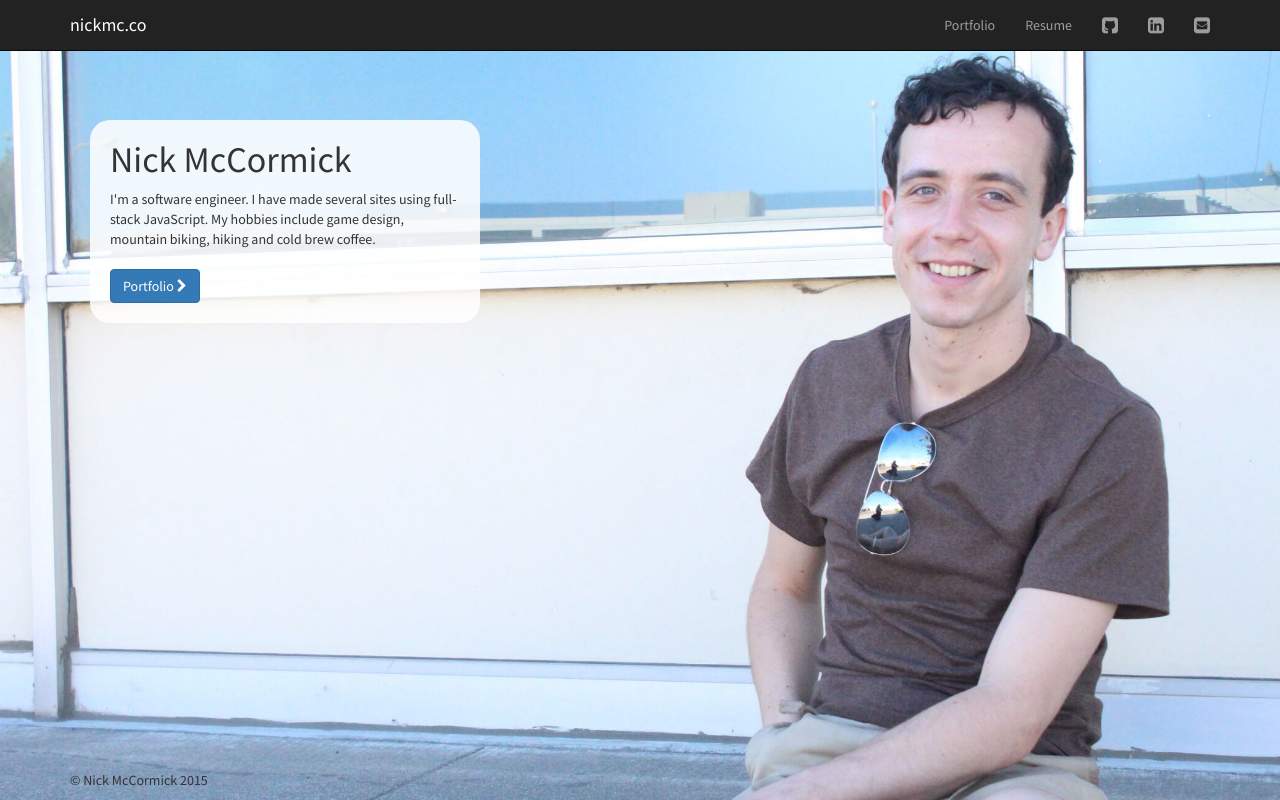
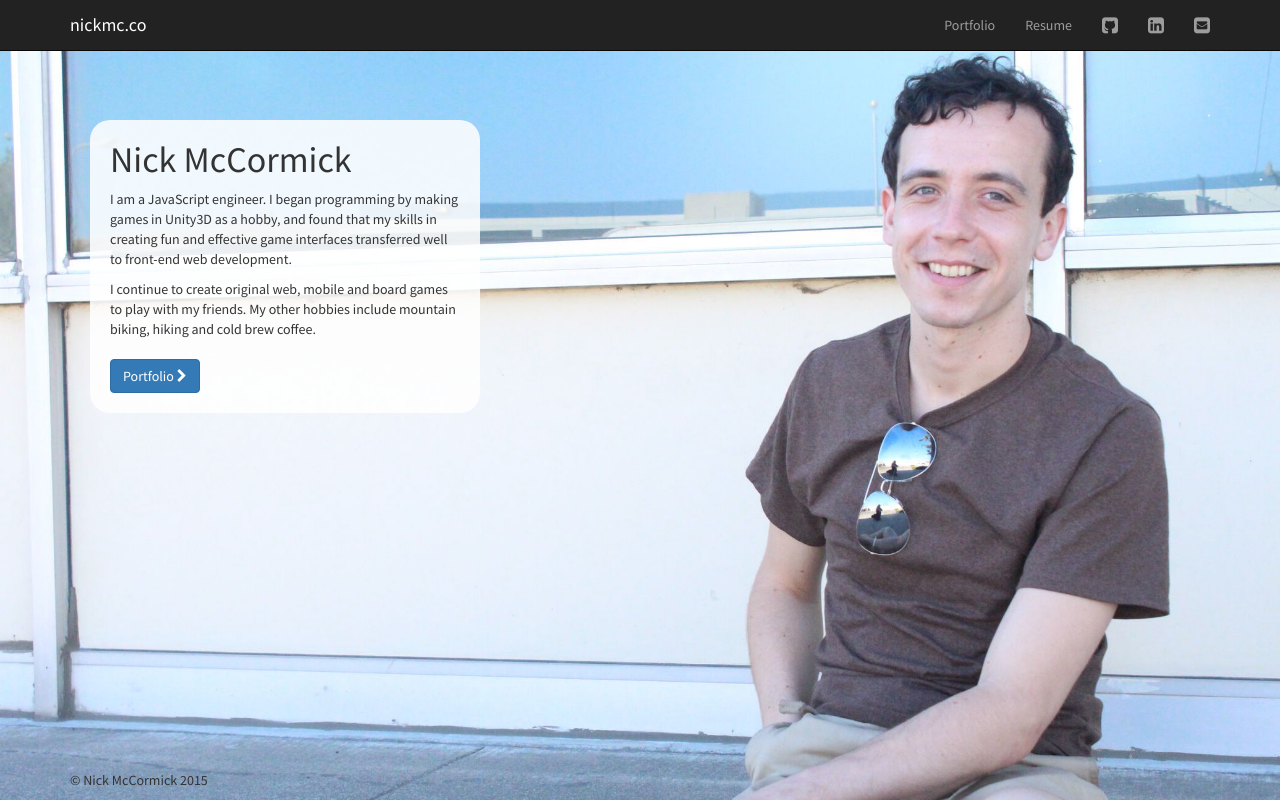
Before and after one commit to kenning/portfolio, a Node server app: page / in a window 1280 px wide. Run offline with Node 20, Linux system fonts and the light colour scheme.

Commit message:
changed self blurb

```diff
--- a/views/index.jade
+++ b/views/index.jade
@@ -7,7 +7,8 @@ block content
       h1 &nbsp;
       div(class="col-md-4 col-sm-5 col-xs-5 white-rounded-edges")
         h1.margin-top-none.my-name Nick McCormick
-        p I'm a software engineer. I have made several sites using full-stack JavaScript. My hobbies include game design, mountain biking, hiking and cold brew coffee.
+        p I am a JavaScript engineer. I began programming by making games in Unity3D as a hobby, and found that my skills in creating fun and effective game interfaces transferred well to front-end web development.
+        p I continue to create original web, mobile and board games to play with my friends. My other hobbies include mountain biking, hiking and cold brew coffee.
         a(class="btn btn-primary" href="/portfolio")
           |Portfolio
           i(class="fa fa-chevron-right")
```
